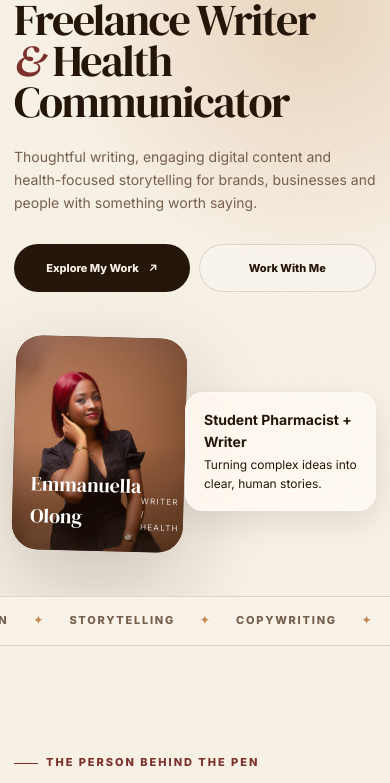
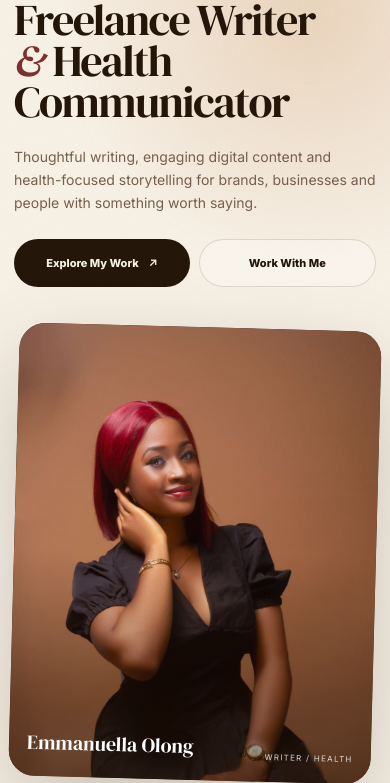
Before and after one commit to ceostarr2-beep/penned-by-ella, a plain HTML site: page index.html in a window 390 px wide. Shown: the part 348-1131 px from the top of the page. Drawn offline with Linux system fonts and the light colour scheme.

Commit message:
Refactor CSS styles for layout and responsiveness

```diff
--- a/index.html
+++ b/index.html
@@ -1781,183 +1781,144 @@ footer {
   }
 
   .container {
-
-    width:
-      calc(100% - 32px);
-
-    max-width:
-      var(--container);
+    width: calc(100% - 32px);
+    max-width: var(--container);
+    margin-inline: auto;
   }
 
   /* HERO */
 
   .hero {
-
     min-height: auto;
-
     padding-top: 125px;
-
     padding-bottom: 55px;
-
     overflow: hidden;
   }
 
   .hero-grid {
-
-    grid-template-columns:
-      minmax(0,1fr);
-
-    gap: 45px;
+    display: grid;
+    grid-template-columns: minmax(0, 1fr);
+    gap: 40px;
 
     width: 100%;
-
+    max-width: 100%;
     min-width: 0;
+
+    margin-inline: auto;
   }
 
   .hero-copy {
-
     width: 100%;
-
+    max-width: 100%;
     min-width: 0;
   }
 
-  /*
-    IMPORTANT:
-    The heading itself must never be wider
-    than the available mobile column.
-  */
+  .hero-brand {
+    width: 180px;
+    max-width: 60%;
+    margin-bottom: 24px;
+  }
 
   .hero h1 {
-
     width: 100%;
-
     max-width: 100%;
 
-    font-size:
-      clamp(44px,12vw,72px);
+    font-size: clamp(44px, 7.5vw, 72px);
 
     line-height: .91;
-
-    letter-spacing:
-      -.04em;
+    letter-spacing: -.04em;
 
     overflow-wrap: normal;
-
     word-break: normal;
   }
 
   .hero-description {
-
     width: 100%;
-
     max-width: 600px;
 
+    margin-top: 24px;
+
     font-size: 15px;
-
     line-height: 1.65;
   }
 
+  .hero-actions {
+    display: flex;
+    flex-wrap: wrap;
+    gap: 10px;
+    margin-top: 25px;
+  }
+
+
+  /* HERO IMAGE */
+
   .hero-visual {
-
     width: 100%;
-
+    max-width: 100%;
     min-width: 0;
 
     min-height: auto;
 
     display: flex;
-
+    flex-direction: column;
+
+    align-items: center;
     justify-content: center;
 
-    align-items: center;
-  }
-
-  /*
-    The image can never become wider
-    than the available screen width.
-  */
+    overflow: visible;
+  }
 
   .portrait-frame {
-
-    width:
-      min(
-        calc(100vw - 32px),
-        430px
-      );
-
-    max-width:
-      calc(100vw - 32px);
-
-    flex-shrink: 1;
+    width: min(100%, 500px);
+    max-width: 100%;
 
     margin-inline: auto;
-  }
+
+    aspect-ratio: 4 / 5;
+
+    transform: rotate(1.5deg);
+  }
+
+
+  /* FLOATING CARD */
 
   .floating-card {
-  position: absolute;
-
-  left: -35px;
-  bottom: 45px;
-
-  z-index: 3;
-
-  width: min(220px, 55%);
-
-  padding: 17px 20px;
-
-  border: 1px solid rgba(255,255,255,.5);
-
-  background: rgba(255,250,242,.82);
-
-  backdrop-filter: blur(16px);
-  -webkit-backdrop-filter: blur(16px);
-
-  border-radius: 18px;
-
-  box-shadow: var(--shadow);
-
-  font-size: 12px;
-
-  animation: floatCard 5s ease-in-out infinite;
-}
-
-.floating-card strong {
-  display: block;
-
-  margin-bottom: 4px;
-
-  font-size: 14px;
-}
+    position: relative;
+
+    left: auto;
+    bottom: auto;
+
+    width: min(500px, 100%);
+    max-width: 100%;
+
+    margin-top: 16px;
+    margin-inline: auto;
+
+    padding: 17px 20px;
+
+    animation: none;
+  }
+
 
   /* OTHER SECTIONS */
 
   .intro-grid,
   .health-grid,
   .about-grid {
-
-    grid-template-columns:
-      minmax(0,1fr);
-
+    grid-template-columns: minmax(0, 1fr);
     gap: 40px;
   }
 
   .services-grid {
-
-    grid-template-columns:
-      minmax(0,1fr);
+    grid-template-columns: minmax(0, 1fr);
   }
 
   .social-grid {
-
-    grid-template-columns:
-      repeat(2,minmax(0,1fr));
+    grid-template-columns: repeat(2, minmax(0, 1fr));
   }
 
   .work-card:nth-child(n) {
-
-    grid-column:
-      span 12;
-
+    grid-column: span 12;
     min-height: 390px;
   }
 }
```
